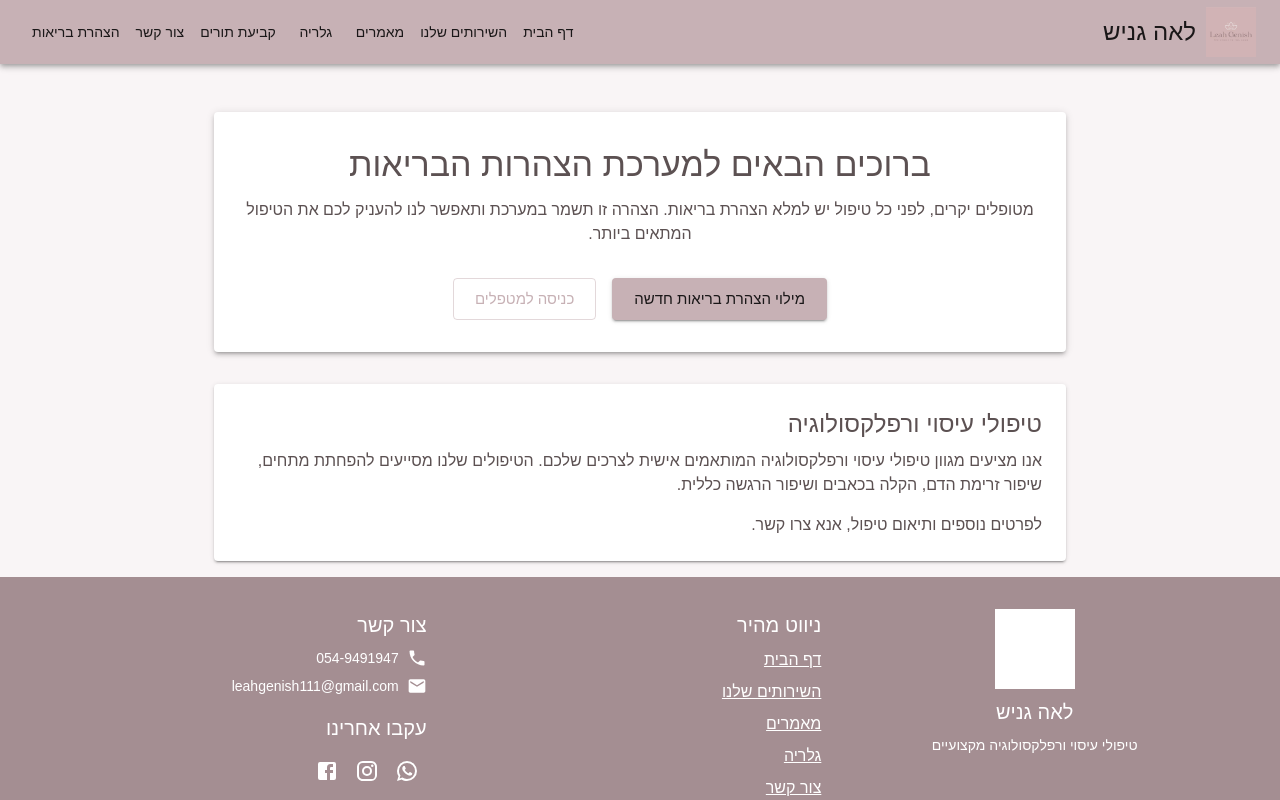
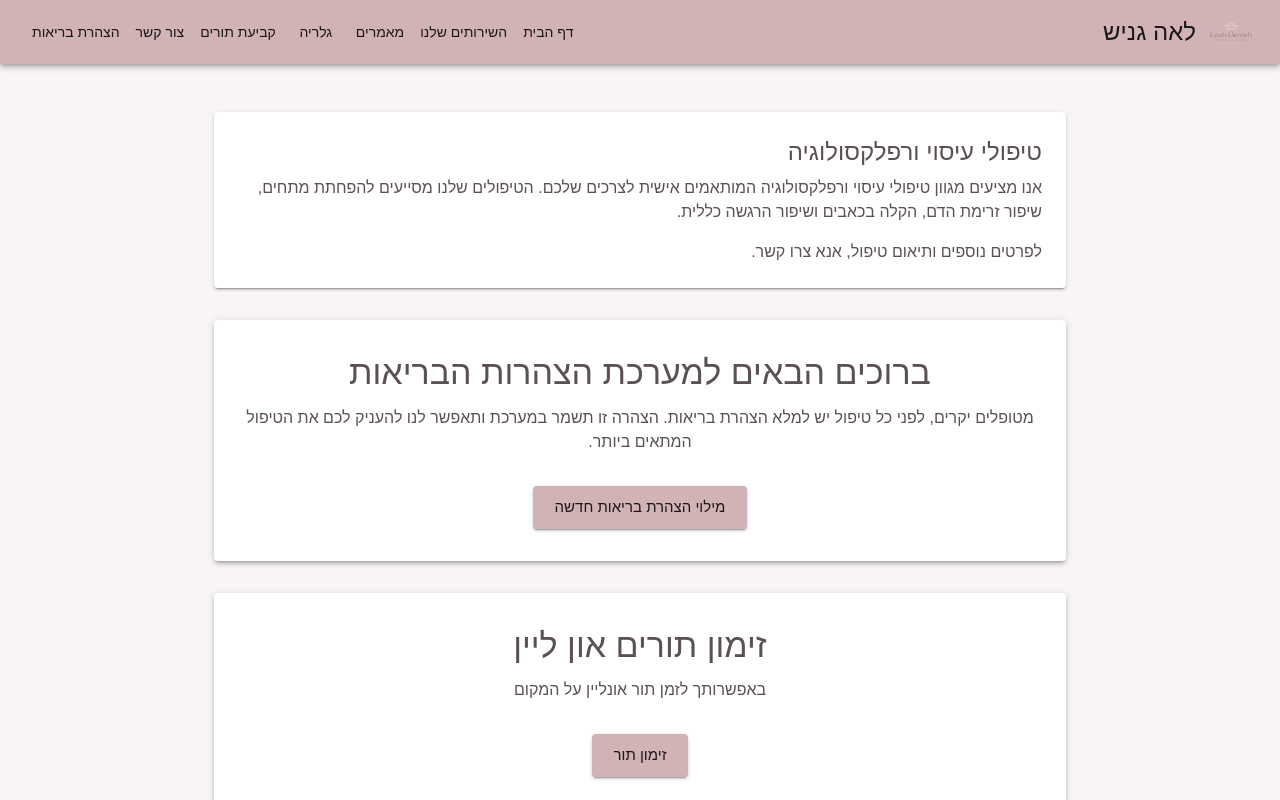
Before and after one commit to rafaelGenish111/leah_website_client, a React (Create React App) app: page / in a window 1280 px wide. Shown: the top 800 px of the page. Built offline with nearby package versions, Linux system fonts and the light colour scheme.

Commit message:
fix: footer and header visibilty improving

```diff
--- a/public/index.html
+++ b/public/index.html
@@ -2,18 +2,12 @@
 <html lang="en">
   <head>
     <meta charset="utf-8" />
-    <link rel="icon" href="%PUBLIC_URL%/favicon.ico" />
     <meta name="viewport" content="width=device-width, initial-scale=1" />
     <meta name="theme-color" content="#000000" />
     <meta
       name="description"
       content="Web site created using create-react-app"
     />
-    <link rel="apple-touch-icon" href="%PUBLIC_URL%/logo192.png" />
-    <!--
-      manifest.json provides metadata used when your web app is installed on a
-      user's mobile device or desktop. See https://developers.google.com/web/fundamentals/web-app-manifest/
-    -->
     <link rel="manifest" href="%PUBLIC_URL%/manifest.json" />
     <!--
       Notice the use of %PUBLIC_URL% in the tags above.
--- a/src/components/Footer.jsx
+++ b/src/components/Footer.jsx
@@ -12,7 +12,9 @@ import InstagramIcon from '@mui/icons-material/Instagram';
 import WhatsAppIcon from '@mui/icons-material/WhatsApp';
 import PhoneIcon from '@mui/icons-material/Phone';
 import EmailIcon from '@mui/icons-material/Email';
+import XIcon from '@mui/icons-material/X';
 import { Link as RouterLink } from 'react-router-dom';
+
 
 const Footer = () => {
   return (
@@ -33,7 +35,6 @@ const Footer = () => {
               alt="Leah Genish"
               style={{
                 height: '80px',
-                filter: 'brightness(0) invert(1)'
               }}
             />
             <Typography variant="h6" gutterBottom>
@@ -95,10 +96,13 @@ const Footer = () => {
               עקבו אחרינו
             </Typography>
             <Box textAlign="right">
+              <IconButton color="inherit" aria-label="x" component={RouterLink} to="/leah-admin-portal"  target="_blank">
+                <XIcon />
+              </IconButton>
               <IconButton color="inherit" aria-label="facebook" component="a" href="https://facebook.com/" target="_blank">
                 <FacebookIcon />
               </IconButton>
-              <IconButton color="inherit" aria-label="instagram" component="a" href="https://instagram.com/" target="_blank">
+              <IconButton color="inherit" aria-label="instagram" component="a" href="https://instagram.com/leah_genish" target="_blank">
                 <InstagramIcon />
               </IconButton>
               <IconButton color="inherit" aria-label="whatsapp" component="a" href="https://wa.me/972549414947" target="_blank">
--- a/src/pages/Home.jsx
+++ b/src/pages/Home.jsx
@@ -11,6 +11,21 @@ import { Link as RouterLink } from 'react-router-dom';
 const Home = () => {
   return (
     <Container maxWidth="md">
+          <Paper elevation={2} sx={{ p: 3, mt: 4, direction: 'rtl' }}>
+            <Typography variant="h5" gutterBottom>
+              טיפולי עיסוי ורפלקסולוגיה
+            </Typography>
+
+            <Typography variant="body1" paragraph>
+              אנו מציעים מגוון טיפולי עיסוי ורפלקסולוגיה המותאמים אישית לצרכים שלכם.
+              הטיפולים שלנו מסייעים להפחתת מתחים, שיפור זרימת הדם, הקלה בכאבים ושיפור הרגשה כללית.
+            </Typography>
+
+            <Typography variant="body1">
+              לפרטים נוספים ותיאום טיפול, אנא צרו קשר.
+            </Typography>
+      </Paper>
+
       <Paper elevation={3} sx={{ p: 4, mt: 4, textAlign: 'center', direction: 'rtl' }}>
         <Typography variant="h4" gutterBottom>
           ברוכים הבאים למערכת הצהרות הבריאות
@@ -32,7 +47,7 @@ const Home = () => {
             מילוי הצהרת בריאות חדשה
           </Button>
 
-          <Button
+          {/* <Button
             variant="outlined"
             component={RouterLink}
             to="/leah-admin-portal"
@@ -40,23 +55,41 @@ const Home = () => {
             sx={{ mx: 1, mt: { xs: 2, sm: 0 } }}
           >
             כניסה למטפלים
-          </Button>
+          </Button> */}
         </Box>
       </Paper>
 
-      <Paper elevation={2} sx={{ p: 3, mt: 4, direction: 'rtl' }}>
-        <Typography variant="h5" gutterBottom>
-          טיפולי עיסוי ורפלקסולוגיה
+
+      <Paper elevation={3} sx={{ p: 4, mt: 4, textAlign: 'center', direction: 'rtl' }}>
+        <Typography variant="h4" gutterBottom>
+       זימון תורים און ליין
         </Typography>
 
         <Typography variant="body1" paragraph>
-          אנו מציעים מגוון טיפולי עיסוי ורפלקסולוגיה המותאמים אישית לצרכים שלכם.
-          הטיפולים שלנו מסייעים להפחתת מתחים, שיפור זרימת הדם, הקלה בכאבים ושיפור הרגשה כללית.
+       באפשרותך לזמן תור אונליין על המקום
         </Typography>
 
-        <Typography variant="body1">
-          לפרטים נוספים ותיאום טיפול, אנא צרו קשר.
-        </Typography>
+        <Box sx={{ mt: 4 }}>
+          <Button
+            variant="contained"
+            component={RouterLink}
+            to="/booking"
+            size="large"
+            sx={{ mx: 1 }}
+          >
+            זימון תור
+          </Button>
+
+          {/* <Button
+            variant="outlined"
+            component={RouterLink}
+            to="/leah-admin-portal"
+            size="large"
+            sx={{ mx: 1, mt: { xs: 2, sm: 0 } }}
+          >
+            כניסה למטפלים
+          </Button> */}
+        </Box>
       </Paper>
     </Container>
   );
--- a/src/theme/theme.js
+++ b/src/theme/theme.js
@@ -4,7 +4,7 @@ import { createTheme } from '@mui/material/styles';
 export const theme = createTheme({
   palette: {
     primary: {
-      main: '#c7b1b5', // Mauve color from logo
+      main: '#d1b3b5', // Mauve color from logo
       light: '#d8c5c9',
       dark: '#a48e92',
     },
```
Also changed, not shown: 1 other file (tests, documents, lock files or other folders).
